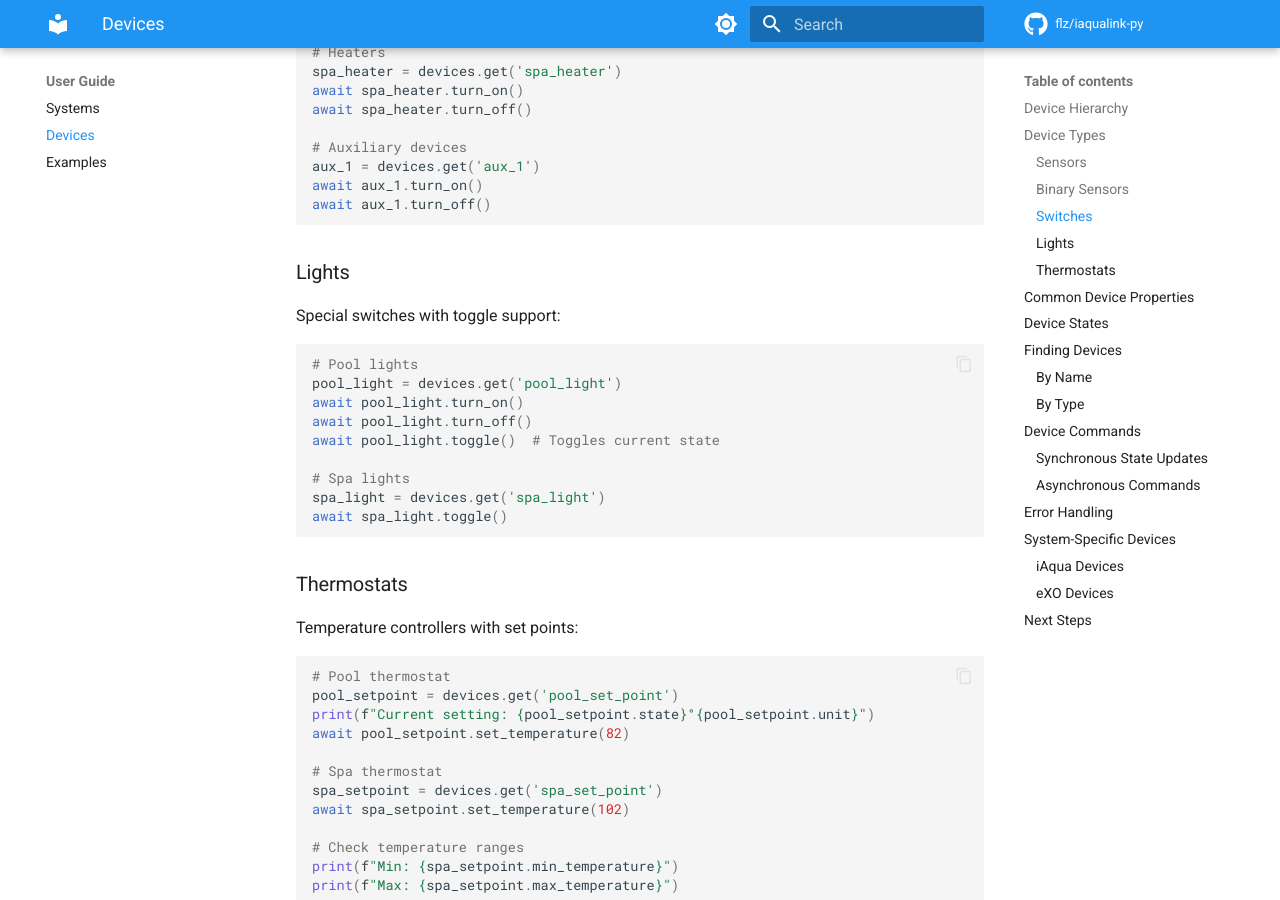
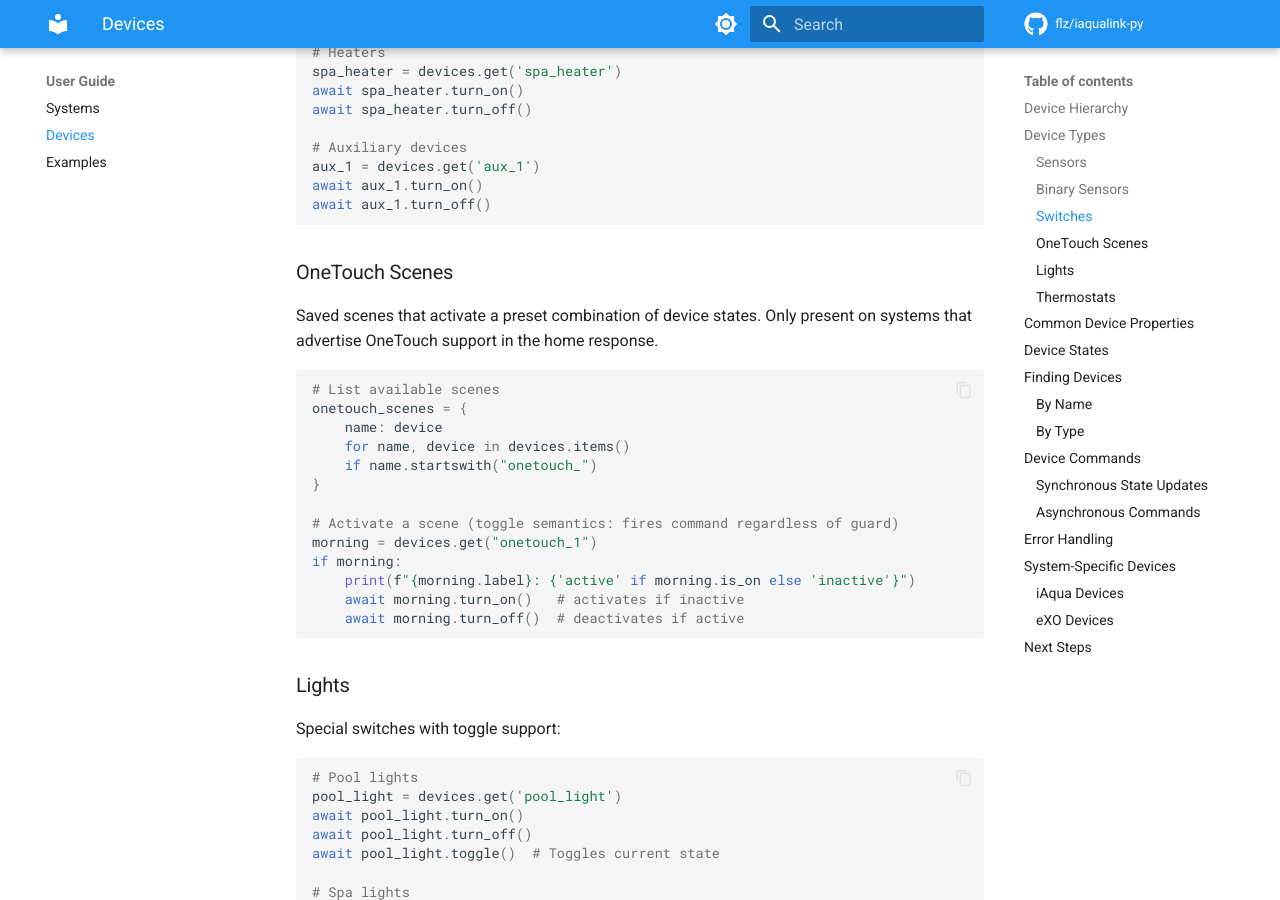
Before and after one commit to flz/iaqualink-py, an MkDocs documentation site: the page built from docs/guide/devices.md, in a window 1280 px wide and 900 px high, scrolled down 1583 px. Built offline with MkDocs 1.6.1 and Material for MkDocs 9.7.7, drawn with Linux system fonts in a browser that asks for light colours; comment, search, counter and statistics services are not loaded; some of the changed text lies outside the part shown.

Commit message:
docs(iaqua): document OneTouch scenes and three-step refresh
Co-Authored-By: Claude Sonnet 4.6 <noreply@anthropic.com>

````diff
--- a/docs/guide/devices.md
+++ b/docs/guide/devices.md
@@ -77,6 +77,26 @@ await spa_heater.turn_off()
 aux_1 = devices.get('aux_1')
 await aux_1.turn_on()
 await aux_1.turn_off()
+```
+
+### OneTouch Scenes
+
+Saved scenes that activate a preset combination of device states. Only present on systems that advertise OneTouch support in the home response.
+
+```python
+# List available scenes
+onetouch_scenes = {
+    name: device
+    for name, device in devices.items()
+    if name.startswith("onetouch_")
+}
+
+# Activate a scene (toggle semantics: fires command regardless of guard)
+morning = devices.get("onetouch_1")
+if morning:
+    print(f"{morning.label}: {'active' if morning.is_on else 'inactive'}")
+    await morning.turn_on()   # activates if inactive
+    await morning.turn_off()  # deactivates if active
 ```
 
 ### Lights
@@ -245,7 +265,7 @@ except AqualinkServiceException as e:
 iAqua systems have these specific characteristics:
 - Devices use numeric IDs
 - Commands sent via session requests
-- Two-step state refresh
+- Two-step state refresh (home + devices); three-step when OneTouch is advertised
 
 ### eXO Devices
 
````
Also changed, not shown: docs/api/iaqua.md (+9 -2 lines).
